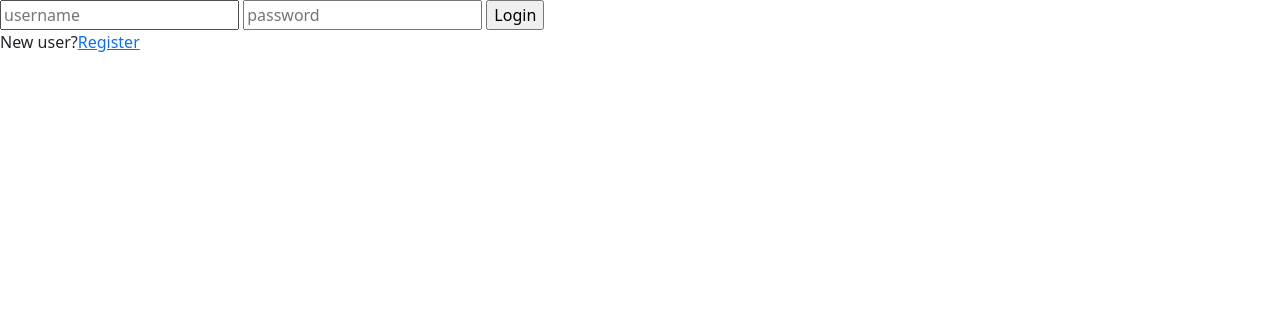
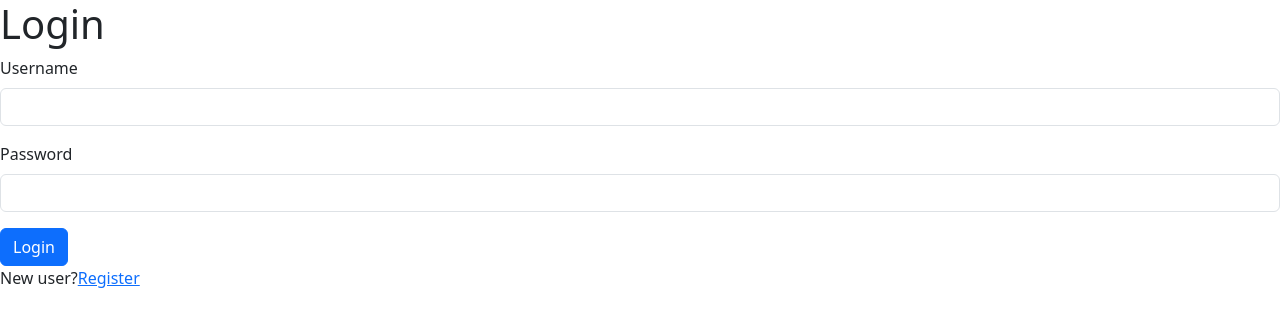
Before and after one commit to NickG35/Cartio, a Django app: page /login in a window 1280 px wide. Shown: the top 327 px of the page. Run offline with Django 5.2, Linux system fonts and the light colour scheme; some libraries are stand-ins or nearby versions.

Commit message:
styling login form

```diff
--- a/Commerce/templates/Commerce/login.html
+++ b/Commerce/templates/Commerce/login.html
@@ -1,11 +1,18 @@
 {% extends "Commerce/layout.html" %}
 
 {% block body %}
+<h1 class="heading">Login</h1>
     <form action="{% url 'login' %}" method="post">
         {% csrf_token %}
-        <input placeholder="username" type="text" name="username">
-        <input placeholder="password" type="password" name="password">
-        <input type="submit" value="Login">
-    </form>
+        <div class="mb-3">
+            <label for="exampleInputUsername" class="form-label">Username</label>
+            <input type="text" name="username" class="form-control" id="exampleInputPassword1">
+          </div>
+        <div class="mb-3">
+          <label for="exampleInputPassword1" class="form-label">Password</label>
+          <input type="password" name="password" class="form-control" id="exampleInputPassword1">
+        </div>
+        <button type="submit" class="btn btn-primary">Login</button>
+      </form>
     <p>New user?<a href="{% url 'register' %}">Register</a></p>
 {% endblock %}
```
